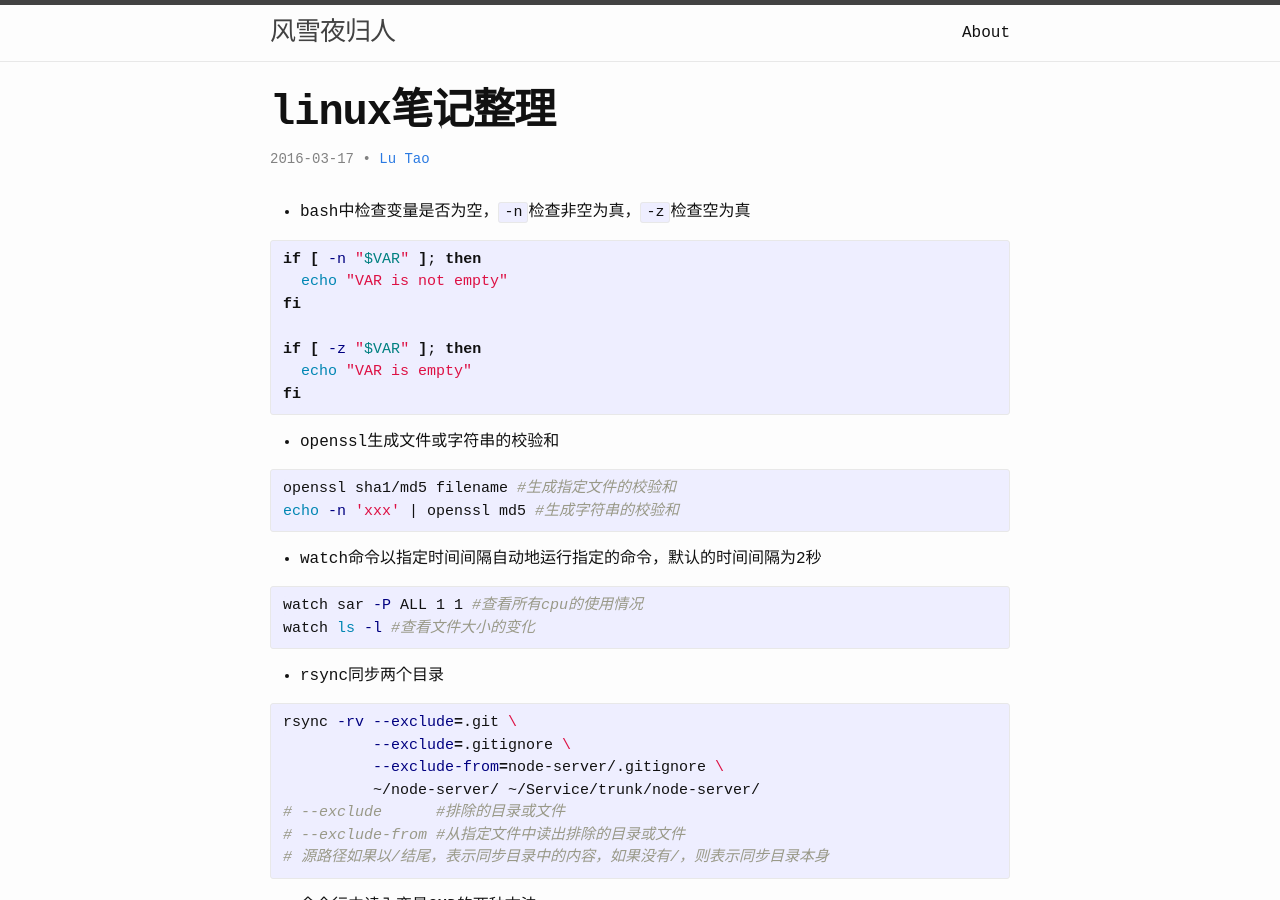
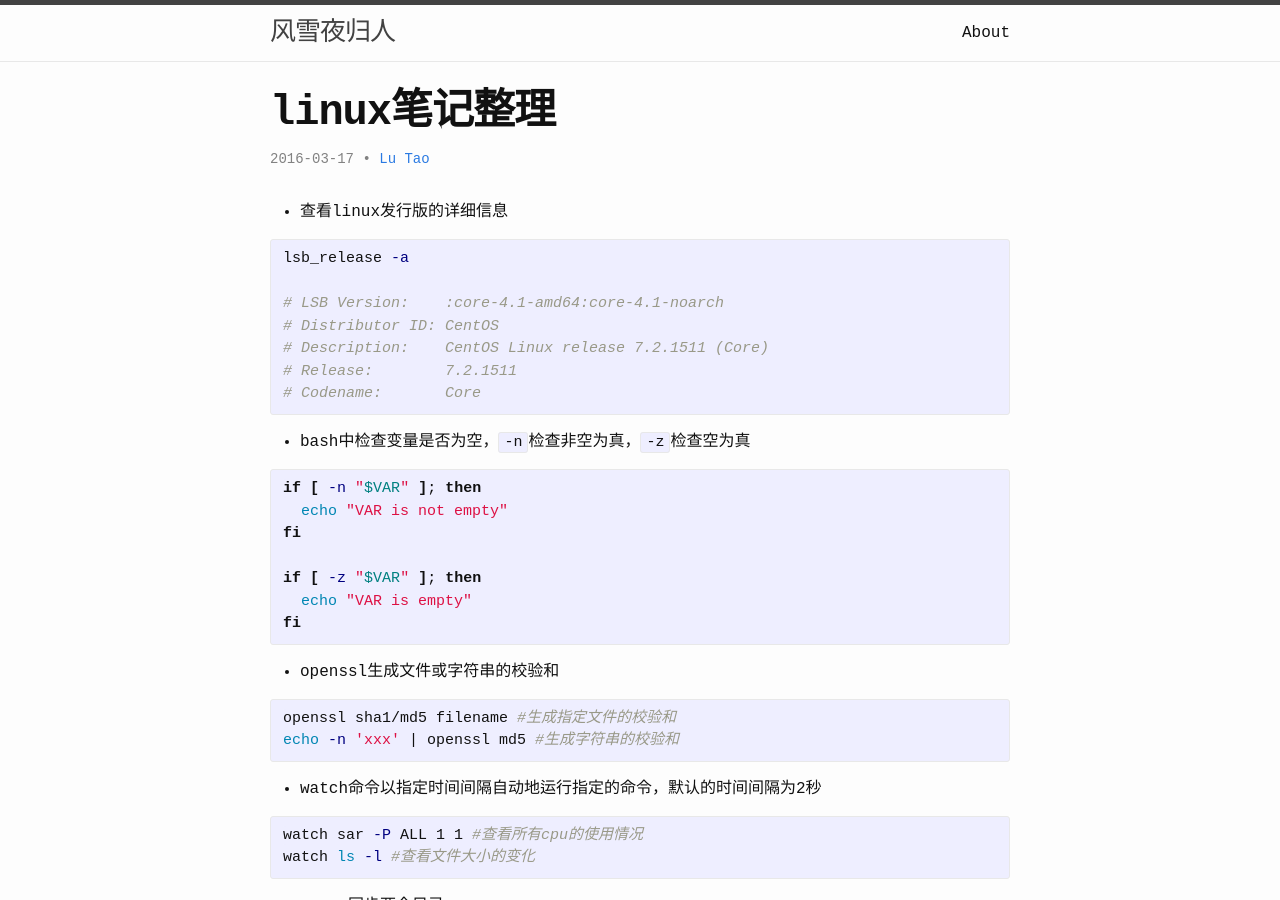
Before and after one commit to lutaoact/lutaoact.github.io, a Jekyll site: the page built from _posts/2016-03-17-linux-skill.markdown, in a window 1280 px wide and 900 px high. Built offline with Jekyll 4.4.1, drawn with Linux system fonts in a browser that asks for light colours.

Commit message:
lsb_release

```diff
--- a/_posts/2016-03-17-linux-skill.markdown
+++ b/_posts/2016-03-17-linux-skill.markdown
@@ -4,6 +4,17 @@ title:  "linux笔记整理"
 date:   2016-03-17 09:58:27 +0800
 categories: linux bash
 ---
+
+* 查看linux发行版的详细信息
+{% highlight sh %}
+lsb_release -a
+
+# LSB Version:    :core-4.1-amd64:core-4.1-noarch
+# Distributor ID: CentOS
+# Description:    CentOS Linux release 7.2.1511 (Core)
+# Release:        7.2.1511
+# Codename:       Core
+{% endhighlight %}
 
 * bash中检查变量是否为空，`-n`检查非空为真，`-z`检查空为真
 {% highlight sh %}
```
